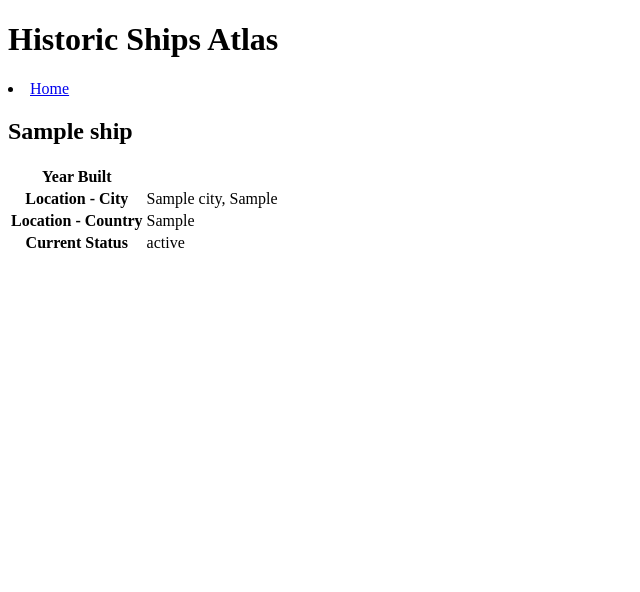
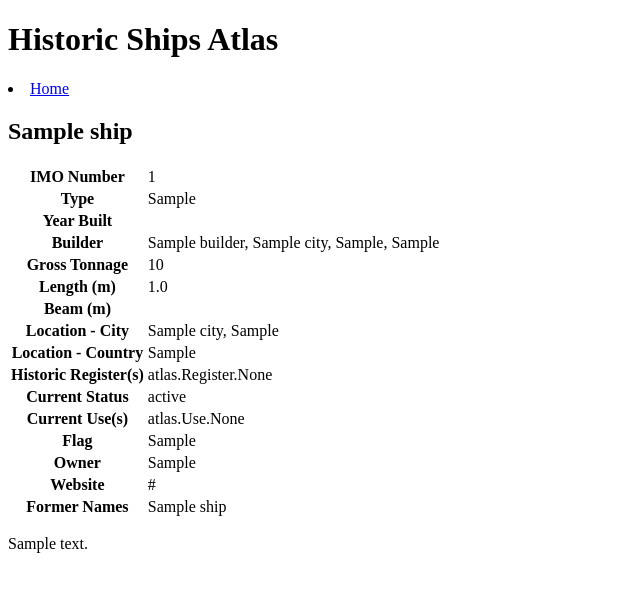
Before and after one commit to donewman/historicshipsatlas, a Django app: page /atlas/ship/1 in a window 1280 px wide. Shown: the top 592 px of the page, without its empty margins (0-640 px from the left). Run offline with Django 3.2, Linux system fonts and the light colour scheme; tables that the repository leaves empty hold one stand-in row (values such as "Sample post").

Commit message:
Fixed bug with conditionals in details template.

```diff
--- a/atlas/templates/atlas/ship_detail.html
+++ b/atlas/templates/atlas/ship_detail.html
@@ -4,13 +4,13 @@
 <h2>{{ ship.name }}</h2>
 
 <table>
-  {% if imo %}
+  {% if ship.imo %}
   <tr>
     <th scope="row">IMO Number</th>
     <td>{{ ship.imo }}</td>
   </tr>
   {% endif %}
-  {% if type %}
+  {% if ship.type %}
   <tr>
     <th scope="row">Type</th>
     <td>{{ ship.type }}</td>
@@ -20,25 +20,25 @@
     <th scope="row">Year Built</th>
     <td>{{ ship.year }}</td>
   </tr>
-  {% if builder %}
+  {% if ship.builder %}
   <tr>
     <th scope="row">Builder</th>
     <td>{{ ship.builder }}</td>
   </tr>
   {% endif %}
-  {% if tonnage %}
+  {% if ship.tonnage %}
   <tr>
     <th scope="row">Gross Tonnage</th>
     <td>{{ ship.tonnage }}</td>
   </tr>
   {% endif %}
-  {% if length %}
+  {% if ship.length %}
   <tr>
     <th scope="row">Length (m)</th>
     <td>{{ ship.length }}</td>
   </tr>
   {% endif %}
-  {% if beam %}
+  {% if ship.beam %}
   <tr>
     <th scope="row">Beam (m)</th>
     <td></td>
@@ -52,7 +52,7 @@
     <th scope="row">Location - Country</th>
     <td>{{ ship.country }}</td>
   </tr>
-  {% if registers %}
+  {% if ship.registers %}
   <tr>
     <th scope="row">Historic Register(s)</th>
     <td>{{ ship.registers }}</td>
@@ -62,31 +62,31 @@
     <th scope="row">Current Status</th>
     <td>{{ ship.status }}</td>
   </tr>
-  {% if uses %}
+  {% if ship.uses %}
   <tr>
     <th scope="row">Current Use(s)</th>
     <td>{{ ship.uses }}</td>
   </tr>
   {% endif %}
-  {% if flag %}
+  {% if ship.flag %}
   <tr>
     <th scope="row">Flag</th>
     <td>{{ ship.flag }}</td>
   </tr>
   {% endif %}
-  {% if owner %}
+  {% if ship.owner %}
   <tr>
     <th scope="row">Owner</th>
     <td>{{ ship.owner }}</td>
   </tr>
   {% endif %}
-  {% if website %}
+  {% if ship.website %}
   <tr>
     <th scope="row">Website</th>
     <td>{{ ship.website }}</td>
   </tr>
   {% endif %}
-  {% if former_names %}
+  {% if ship.former_names %}
   <tr>
     <th scope="row">Former Names</th>
     <td>{{ ship.former_names }}</td>
@@ -94,7 +94,7 @@
   {% endif %}
 </table>
 
-{% if description %}
+{% if ship.description %}
 <p>{{ ship.description }}</p>
 {% endif %}
 {% endblock %}
```
